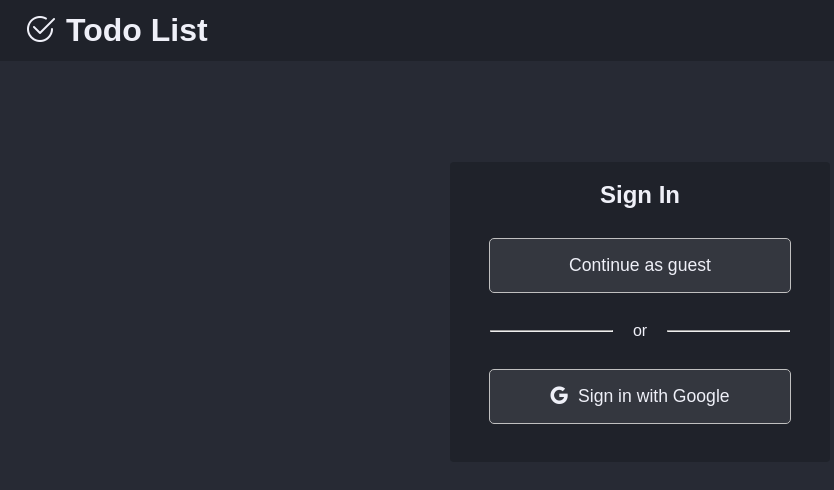
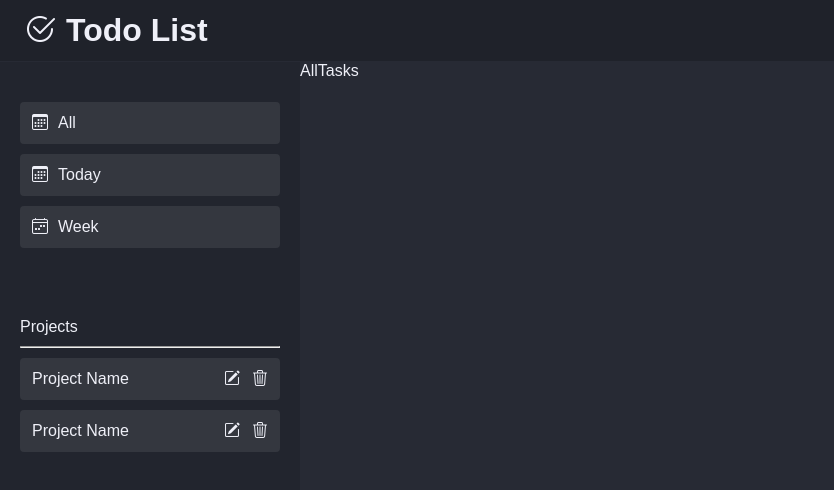
Before and after one commit to smandoki/todo-list, a React (Vite) app: page /all in a window 1280 px wide. Shown: the top 490 px of the page, without its empty margins (0-834 px from the left). Built offline with nearby package versions, Linux system fonts and the light colour scheme; no server answers.

Commit message:
Added routing and layout
implemented routing to login and all-tasks page. using layout to show
header and aside

```diff
--- a/package.json
+++ b/package.json
@@ -13,6 +13,7 @@
     "react": "^18.2.0",
     "react-dom": "^18.2.0",
     "react-firebase-hooks": "^5.1.1",
+    "react-router-dom": "^6.9.0",
     "styled-components": "^5.3.8"
   },
   "devDependencies": {
--- a/src/App.tsx
+++ b/src/App.tsx
@@ -2,22 +2,25 @@ import React from 'react';
 import styled from 'styled-components';
 import { useAuthState } from 'react-firebase-hooks/auth';
 import { auth } from '../firebase';
+import { BrowserRouter, Routes, Route } from 'react-router-dom';
 
-import Aside from './components/Aside';
-import Header from './components/Header';
 import Login from './components/Login';
-import Tasks from './components/Tasks';
+import AllTasks from './components/AllTasks';
+import Layout from './components/Layout';
 
 function App() {
   const [user] = useAuthState(auth);
 
   return (
     <StyledApp>
-      <Header />
-
-      {user && <Aside />}
-      {user && <Tasks />}
-      {!user && <Login />}
+      <BrowserRouter>
+        <Routes>
+          <Route path="login" element={<Login />} />
+          <Route path="/" element={<Layout />}>
+            <Route path="all" element={<AllTasks />} />
+          </Route>
+        </Routes>
+      </BrowserRouter>
     </StyledApp>
   );
 }
--- /dev/null
+++ b/src/components/AllTasks.tsx
@@ -0,0 +1,7 @@
+import React from 'react';
+
+function AllTasks() {
+  return <div>AllTasks</div>;
+}
+
+export default AllTasks;
--- a/src/components/Header.tsx
+++ b/src/components/Header.tsx
@@ -3,6 +3,7 @@ import styled from 'styled-components';
 import { signOut } from 'firebase/auth';
 import { auth } from '../../firebase';
 import { useAuthState } from 'react-firebase-hooks/auth';
+import { Link } from 'react-router-dom';
 
 function Header() {
   const [user] = useAuthState(auth);
@@ -11,7 +12,11 @@ function Header() {
     <StyledHeader>
       <Icon className="bi bi-check2-circle" />
       <h1>Todo List</h1>
-      {user && <LogoutBtn onClick={() => signOut(auth)}>Sign Out</LogoutBtn>}
+      {user && (
+        <LogoutBtn to="/login" onClick={() => signOut(auth)}>
+          Sign Out
+        </LogoutBtn>
+      )}
     </StyledHeader>
   );
 }
@@ -31,12 +36,13 @@ const Icon = styled.i`
   font-size: 2rem;
 `;
 
-const LogoutBtn = styled.button`
+const LogoutBtn = styled(Link)`
   padding: 8px 16px;
   margin-left: auto;
   background-color: #34373f;
   border: none;
   border-radius: 4px;
+  text-decoration: none;
 
   :hover {
     filter: brightness(85%);
--- /dev/null
+++ b/src/components/Layout.tsx
@@ -0,0 +1,16 @@
+import React from 'react';
+import Aside from './Aside';
+import { Outlet } from 'react-router-dom';
+import Header from './Header';
+
+function Layout() {
+  return (
+    <>
+      <Header />
+      <Aside />
+      <Outlet />
+    </>
+  );
+}
+
+export default Layout;
--- a/src/components/Login.tsx
+++ b/src/components/Login.tsx
@@ -2,16 +2,16 @@ import React from 'react';
 import styled from 'styled-components';
 import { auth, provider } from '../../firebase';
 import { signInWithPopup, signInAnonymously } from 'firebase/auth';
-import { useAuthState } from 'react-firebase-hooks/auth';
+import { Link } from 'react-router-dom';
+import Header from './Header';
 
 function Login() {
-  const [user] = useAuthState(auth);
-
-  if (!user)
-    return (
+  return (
+    <>
+      <Header />
       <StyledLogin>
         <h2>Sign In</h2>
-        <LoginBtn onClick={() => signInAnonymously(auth)}>
+        <LoginBtn to="/all" onClick={() => signInAnonymously(auth)}>
           Continue as guest
         </LoginBtn>
 
@@ -21,12 +21,13 @@ function Login() {
           <hr />
         </LineBreak>
 
-        <LoginBtn onClick={() => signInWithPopup(auth, provider)}>
+        <LoginBtn to="/all" onClick={() => signInWithPopup(auth, provider)}>
           <i className="bi bi-google"></i>
           Sign in with Google
         </LoginBtn>
       </StyledLogin>
-    );
+    </>
+  );
 }
 
 export default Login;
@@ -47,13 +48,14 @@ const StyledLogin = styled.div`
   text-align: center;
 `;
 
-const LoginBtn = styled.button`
+const LoginBtn = styled(Link)`
   padding: 16px 32px;
   background-color: #34373f;
   border: none;
   border-radius: 4px;
   font-size: 1.1rem;
   outline: 1px solid #c0c0c0;
+  text-decoration: none;
 
   i {
     margin-right: 10px;
```
Also changed, not shown: 1 other file (tests, documents, lock files or other folders).
